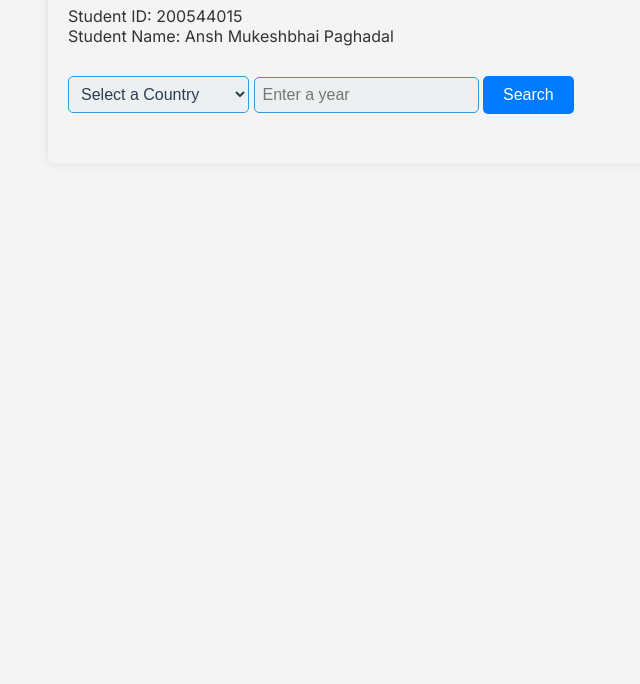
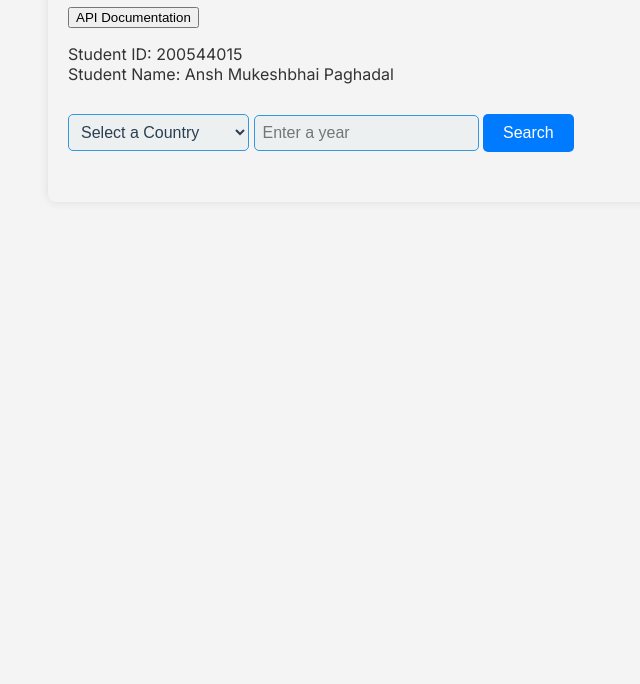
Before and after one commit to anshpaghadal/JavaScript-Asssignment4, a plain HTML site: page index.html in a window 1280 px wide. Shown: the part 116-800 px from the top of the page, without its empty margins (172-812 px from the left). Drawn offline with Linux system fonts and the light colour scheme.

Commit message:
Add files via upload

```diff
--- a/index.html
+++ b/index.html
@@ -16,6 +16,9 @@
     <div id="root">
         <!-- heading -->
         <h1>Holiday Details</h1>
+        <a href="https://date.nager.at/Api" target="_blank">
+            <button id="apiDocumentationButton">API Documentation</button>
+        </a>
         <div id="studentInfo">
         </div>
         <div>
@@ -131,6 +134,7 @@
             <!-- input for country  -->
             <input type="text" id="searchTextField1" placeholder="Enter a year">
             <button onclick="searchForCountries()" id="searchButton">Search</button>
+
         </div>
         <div id="resultsBox" style="display: none;">
             <div id="selectedVBox" style="display: flex;">
```
